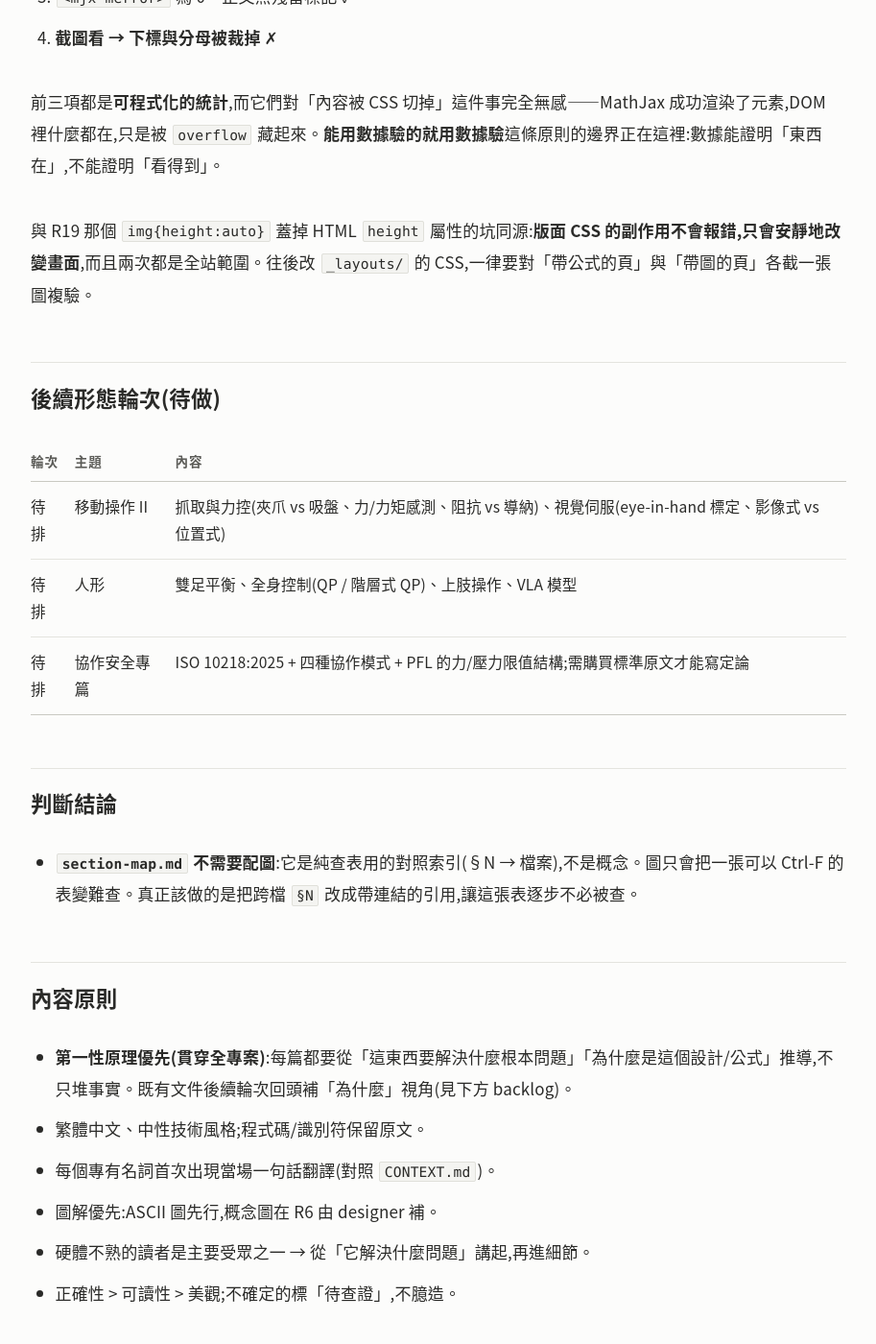
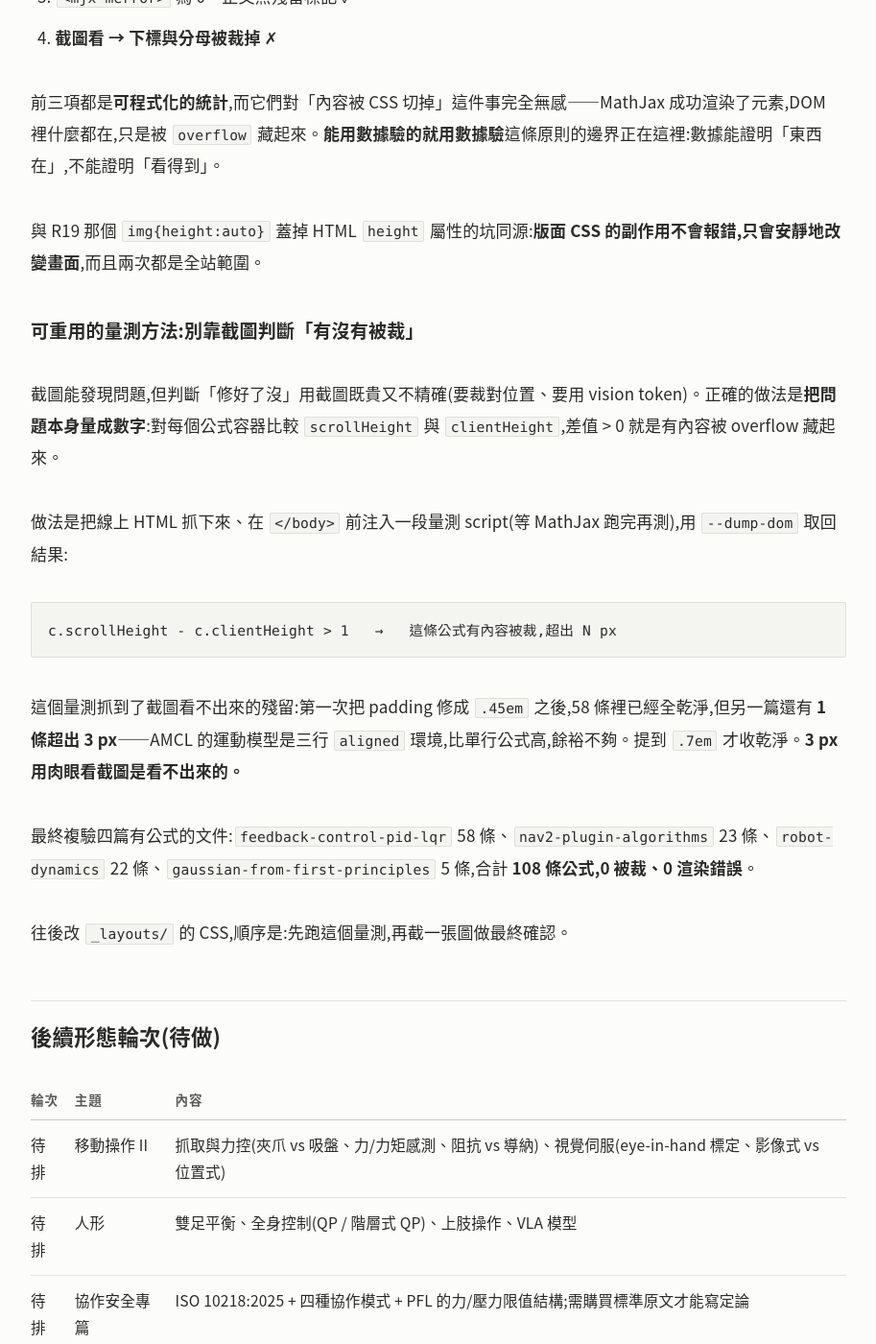
Before and after one commit to wicanr2/robot-notes, a Jekyll site: the page built from PLAN.md, in a window 1280 px wide and 1400 px high, scrolled down 21181 px. Shown: the whole window at 96% size, without its empty margins (183-1096 px from the left). Built offline with Jekyll 4.4.1, drawn with Linux system fonts in a browser that asks for light colours; our own code applies the rules of GitHub Pages for plain Markdown files.

Commit message:
PLAN:記下「公式有沒有被裁」的可重用量測方法
截圖能發現問題,但判斷修好了沒用截圖既貴又不精確。改成把問題量成數字:
對每個 mjx-container 比較 scrollHeight 與 clientHeight,差值 > 0 就是有內容
被 overflow 藏起來。

這個量測抓到了截圖看不出來的殘留:padding 修成 .45em 後還有 1 條超出 3px
(AMCL 的三行 aligned 環境比單行公式高),提到 .7em 才收乾淨。3px 用肉眼
看截圖是看不出來的。

最終複驗:四篇合計 108 條公式,0 被裁、0 渲染錯誤。

Co-Authored-By: Claude Opus 5 (1M context) <noreply@anthropic.com>

````diff
--- a/PLAN.md
+++ b/PLAN.md
@@ -303,7 +303,23 @@ SVG 的「內容到底畫到哪」不能用抓 `y=`/`x=` 屬性的座標估法
 
 前三項都是**可程式化的統計**,而它們對「內容被 CSS 切掉」這件事完全無感——MathJax 成功渲染了元素,DOM 裡什麼都在,只是被 `overflow` 藏起來。**能用數據驗的就用數據驗**這條原則的邊界正在這裡:數據能證明「東西在」,不能證明「看得到」。
 
-與 R19 那個 `img{height:auto}` 蓋掉 HTML `height` 屬性的坑同源:**版面 CSS 的副作用不會報錯,只會安靜地改變畫面**,而且兩次都是全站範圍。往後改 `_layouts/` 的 CSS,一律要對「帶公式的頁」與「帶圖的頁」各截一張圖複驗。
+與 R19 那個 `img{height:auto}` 蓋掉 HTML `height` 屬性的坑同源:**版面 CSS 的副作用不會報錯,只會安靜地改變畫面**,而且兩次都是全站範圍。
+
+### 可重用的量測方法:別靠截圖判斷「有沒有被裁」
+
+截圖能發現問題,但判斷「修好了沒」用截圖既貴又不精確(要裁對位置、要用 vision token)。正確的做法是**把問題本身量成數字**:對每個公式容器比較 `scrollHeight` 與 `clientHeight`,差值 > 0 就是有內容被 overflow 藏起來。
+
+做法是把線上 HTML 抓下來、在 `</body>` 前注入一段量測 script(等 MathJax 跑完再測),用 `--dump-dom` 取回結果:
+
+```
+c.scrollHeight - c.clientHeight > 1   →   這條公式有內容被裁,超出 N px
+```
+
+這個量測抓到了截圖看不出來的殘留:第一次把 padding 修成 `.45em` 之後,58 條裡已經全乾淨,但另一篇還有 **1 條超出 3 px**——AMCL 的運動模型是三行 `aligned` 環境,比單行公式高,餘裕不夠。提到 `.7em` 才收乾淨。**3 px 用肉眼看截圖是看不出來的。**
+
+最終複驗四篇有公式的文件:`feedback-control-pid-lqr` 58 條、`nav2-plugin-algorithms` 23 條、`robot-dynamics` 22 條、`gaussian-from-first-principles` 5 條,合計 **108 條公式,0 被裁、0 渲染錯誤**。
+
+往後改 `_layouts/` 的 CSS,順序是:先跑這個量測,再截一張圖做最終確認。
 
 ## 後續形態輪次(待做)
 
````
